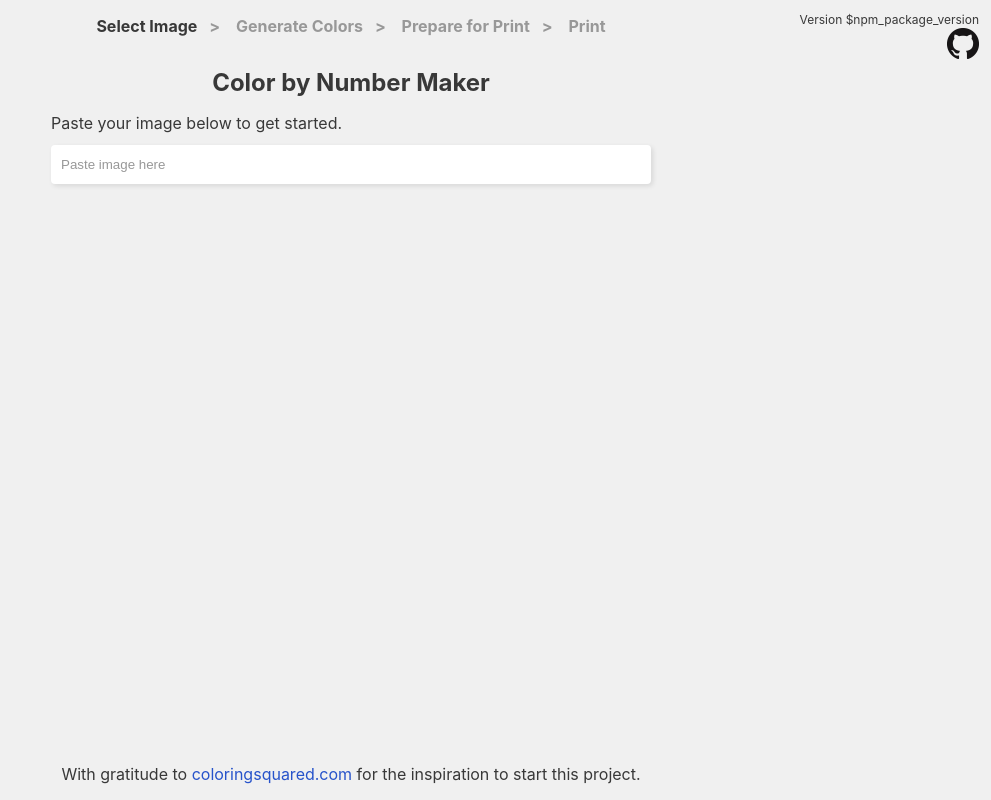
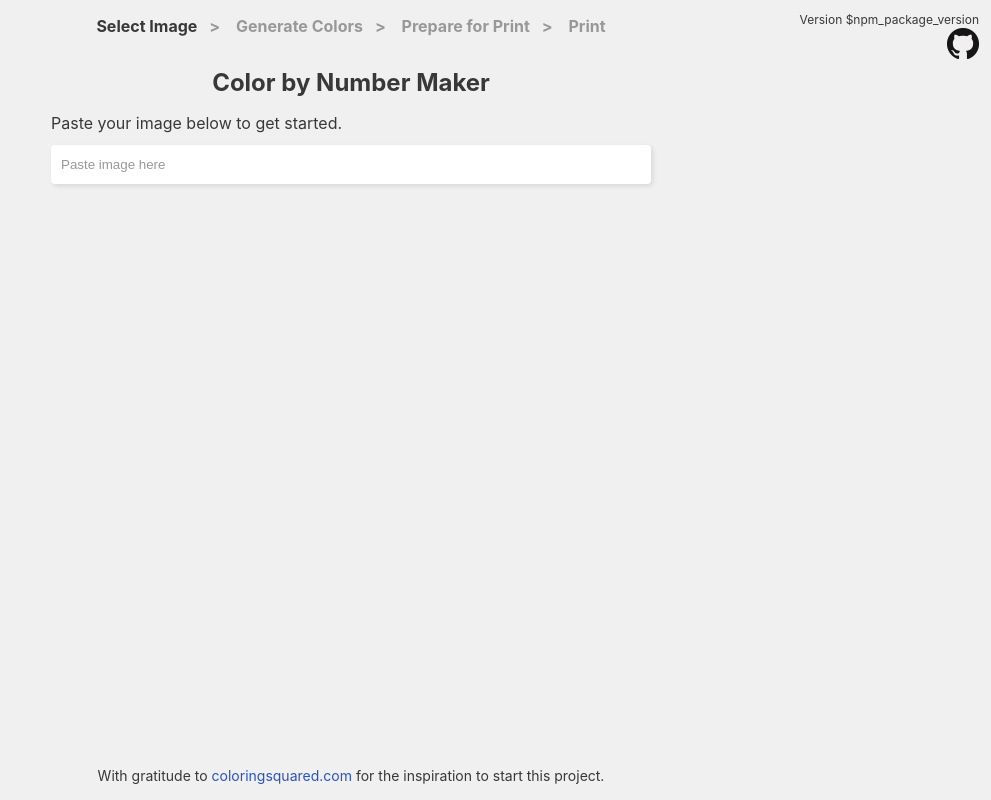
Before and after one commit to TimHambourger/color-by-number-maker, a React (Create React App) app: page / in a window 1280 px wide. Shown: the whole page, without its empty margins (289-1280 px from the left). Built offline with nearby package versions, Linux system fonts and the light colour scheme.

Commit message:
Tweak font size for landing page footer.

```diff
--- a/src/view/SelectImage/SelectImage.tsx
+++ b/src/view/SelectImage/SelectImage.tsx
@@ -27,6 +27,7 @@ const CX_LANDING_PAGE_TITLE = rule({
 
 const CX_LANDING_PAGE_FOOTER = rule({
   bottom: "16px",
+  fontSize: "14px",
   left: "50%",
   marginLeft: `${-WIZARD_PAGE_WIDTH_PX / 2}px`,
   position: "fixed",
```
